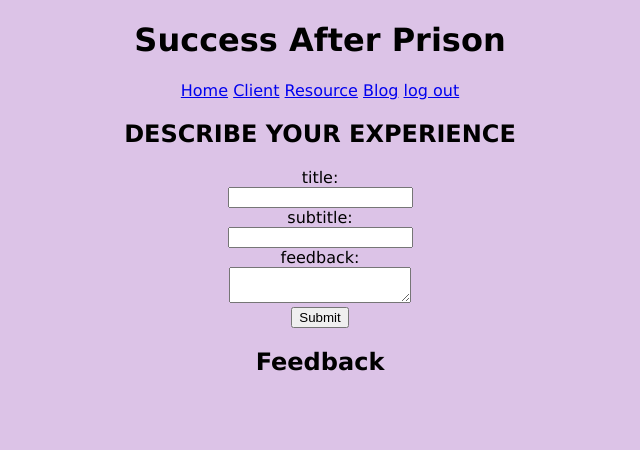
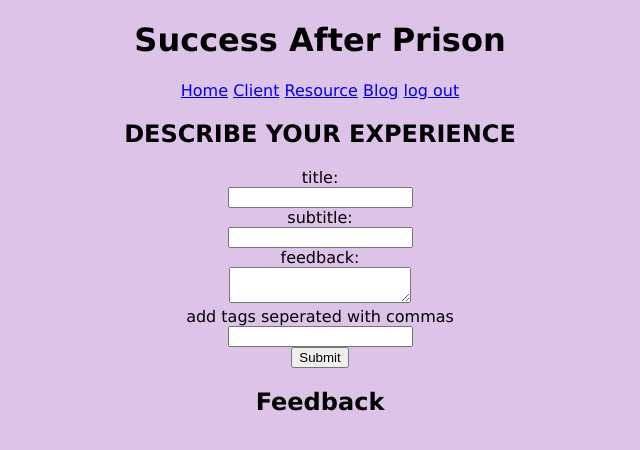
Before and after one commit to yahighness/s_a_p, a Django app: page /blog/ in a window 1280 px wide. Shown: the top 450 px of the page, without its empty margins (320-960 px from the left). Run offline with Django 3.2, Linux system fonts and the light colour scheme; data that the repository does not hold is empty.

Commit message:
WIP added tag function

```diff
--- a/s_a_p/my_sap/templates/blog.html
+++ b/s_a_p/my_sap/templates/blog.html
@@ -42,7 +42,15 @@
     <input type="text" id="subtitle" name="subtitle"><br>
     <label for="body"> feedback:</label><br>
     <textarea id="body" name="body"></textarea><br>
-  <input type="submit" value="Submit">
+    <div>
+      <label for="tags">add tags seperated with commas</label>
+    </div>
+    <div>
+      <input type="text" id="tags" name="tags">
+    </div>
+    <div>
+      <input type="submit" value="Submit">
+    </div>
 </form>
 <h2>Feedback</h2>
 <ul>
@@ -51,6 +59,7 @@
     {{ post.title }}<br>
     {{ post.subtitle }}<br>
     {{ post.body }}<br>
+    {{ post.tags | join:", " }}
     - {{ post.author }}
     {% if post.author.user.id == user_id %}
       (<a href={% url "edit-post" post_id=post.id %}>edit post</a>)
--- a/s_a_p/my_sap/views.py
+++ b/s_a_p/my_sap/views.py
@@ -1,7 +1,8 @@
 from django.shortcuts import render, redirect
 from django.http import HttpResponse
 from django.contrib.auth.models import User
-from my_sap.models import Post, Profile
+from my_sap.models import Post, Profile, Tag
+
 
 # Create your views here.
 def blog(request):
@@ -11,7 +12,12 @@ def blog(request):
         subtitle = request.POST.get("subtitle")
         feedback = request.POST.get("body")
         profile = Profile.objects.get(user=request.user)
-        Post.objects.create(title=title, subtitle=subtitle, body=feedback, author=profile)
+        post = Post.objects.create(title=title, subtitle=subtitle, body=feedback, author=profile)
+        tag_names = request.POST.get("tags")
+        if tag_names:
+            tags = [Tag.objects.create(name=t) for t in tag_names.split(",")]
+            post.tags.add(*tags)
+
     posts = Post.objects.all()
     context = {"posts": posts, "user_id": request.user.id}
     return render(request, "blog.html", context)
```
